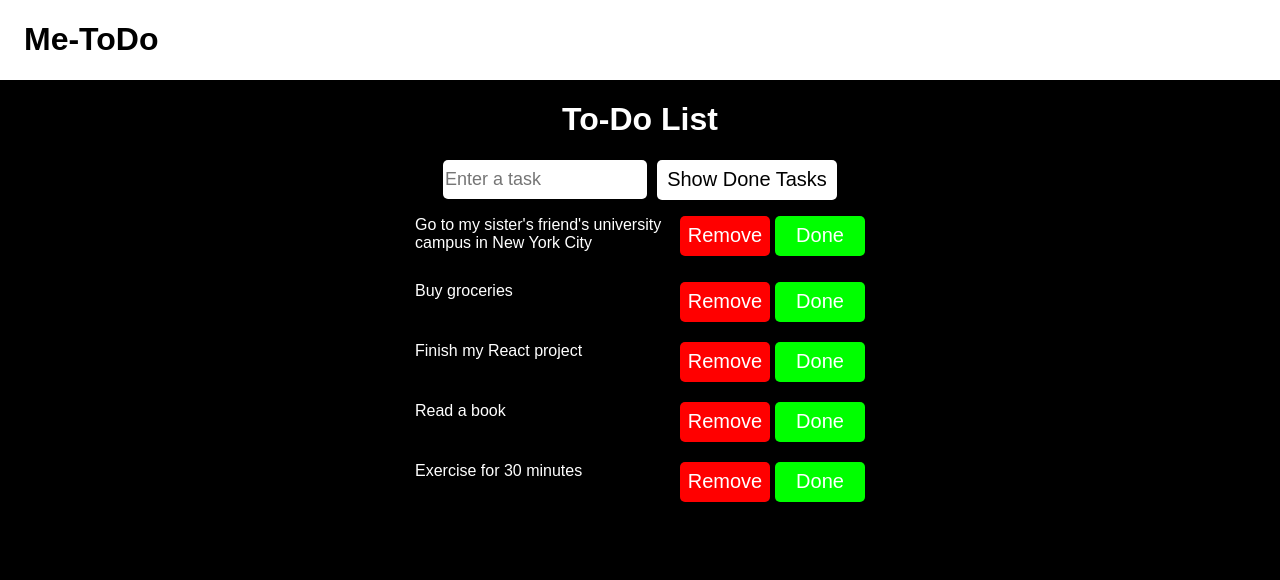
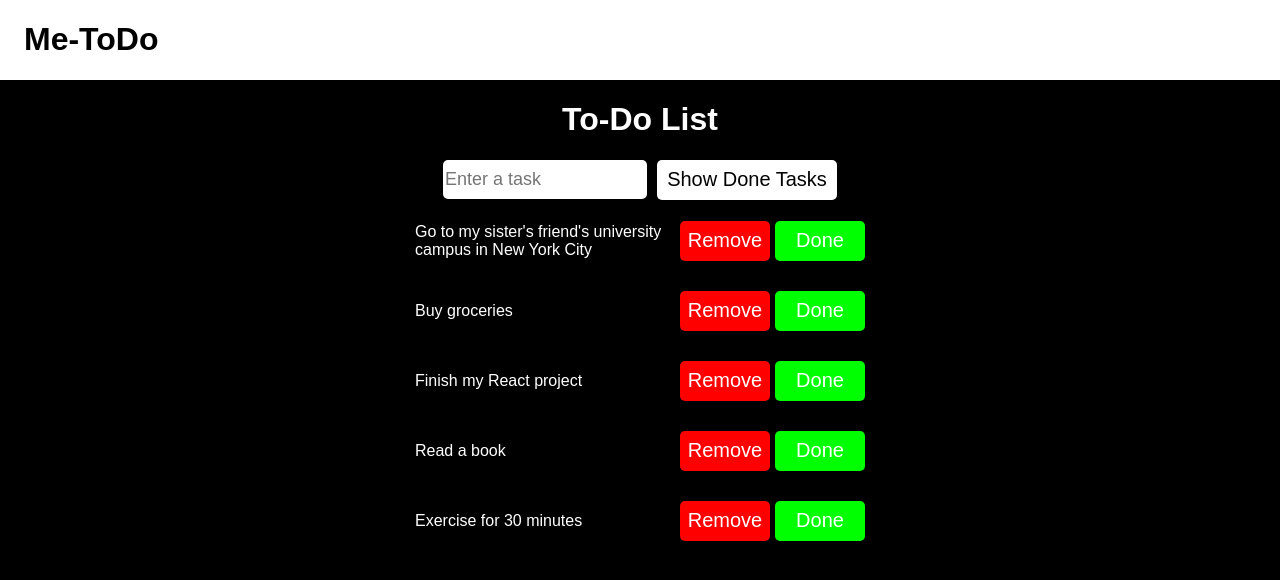
Before and after one commit to CoderZENNXX/me-todo, a React (Vite) app: page / in a window 1280 px wide. Shown: the top 580 px of the page. Built offline with nearby package versions, Linux system fonts and the light colour scheme.

Commit message:
Project V3

```diff
--- a/src/App.css
+++ b/src/App.css
@@ -76,21 +76,28 @@
 .task-container {
     height: fit-content;
     display: flex;
+    align-items: center;
     gap: 5px;
+    border-radius: 5px;
 }
 
 .task {
-    margin-bottom: 10px;
+    margin-left: 5px;
     width: 260px;
     overflow-wrap: break-word;
 }
 
 .delete-btn {
+    margin-top: 5px;
+    margin-bottom: 5px;
     background-color: red;
     color: white;
 }
 
 .done-btn {
+    margin-top: 5px;
+    margin-bottom: 5px;
     background-color: rgb(0, 255, 0);
     color: white;
+    margin-right: 5px;
 }
```
